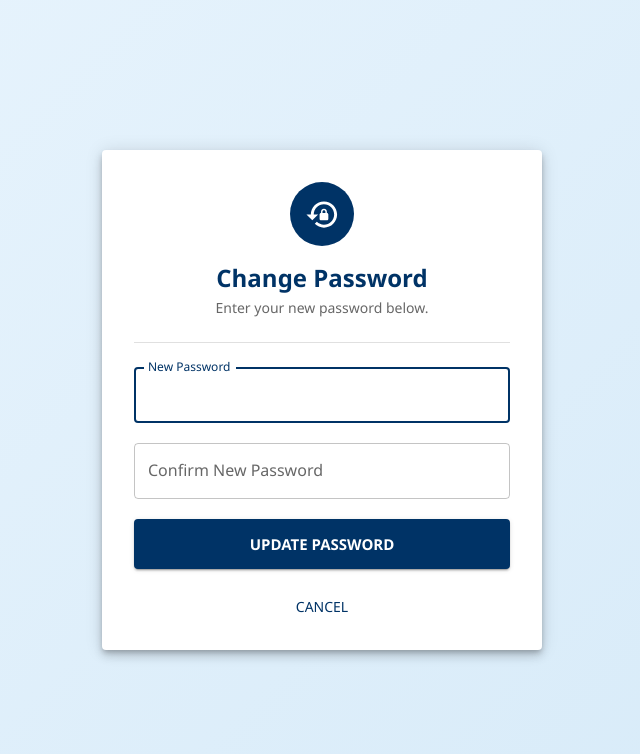
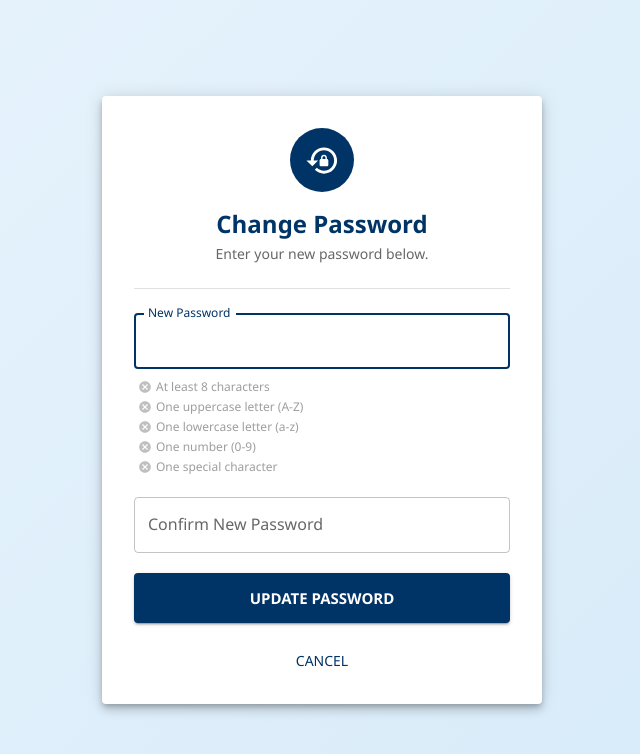
Before and after one commit to deedyondzani/rand-water-frontend, a React (Create React App) app: page /change-password in a window 1280 px wide. Shown: the top 754 px of the page, without its empty margins (318-958 px from the left). Built offline with nearby package versions, Linux system fonts and the light colour scheme; no server answers.

Commit message:
Feat: password policy UI — live rules checklist on ChangePassword + Admin

```diff
--- /dev/null
+++ b/src/components/PasswordField.js
@@ -0,0 +1,82 @@
+import React from 'react';
+import { Box, Typography, TextField } from '@mui/material';
+import CheckCircleIcon from '@mui/icons-material/CheckCircle';
+import CancelIcon from '@mui/icons-material/Cancel';
+
+/**
+ * Validate a password against the backend policy:
+ *   ≥ 8 chars, 1 uppercase, 1 lowercase, 1 digit, 1 special
+ * @returns {string|null} null if valid, otherwise a human-readable error message.
+ */
+export function validatePassword(password) {
+  if (!password) return 'Password is required.';
+  if (password.length < 8) return 'Password must be at least 8 characters.';
+  if (!/[A-Z]/.test(password)) return 'Password must contain at least one uppercase letter (A-Z).';
+  if (!/[a-z]/.test(password)) return 'Password must contain at least one lowercase letter (a-z).';
+  if (!/[0-9]/.test(password)) return 'Password must contain at least one number (0-9).';
+  if (!/[^A-Za-z0-9]/.test(password)) return 'Password must contain at least one special character (e.g. @ # $ ! % ^ & *).';
+  return null;
+}
+
+/**
+ * Reusable password input with live rule checklist.
+ */
+export default function PasswordField({
+  value,
+  onChange,
+  label = 'Password',
+  disabled = false,
+  autoFocus = false,
+  autoComplete = 'new-password',
+  required = false,
+  fullWidth = true,
+  showChecklist = true,
+}) {
+  const rules = [
+    { text: 'At least 8 characters',      ok: value.length >= 8 },
+    { text: 'One uppercase letter (A-Z)', ok: /[A-Z]/.test(value) },
+    { text: 'One lowercase letter (a-z)', ok: /[a-z]/.test(value) },
+    { text: 'One number (0-9)',           ok: /[0-9]/.test(value) },
+    { text: 'One special character',      ok: /[^A-Za-z0-9]/.test(value) },
+  ];
+  const allOk = rules.every((r) => r.ok);
+  const showHint = value.length > 0 && !allOk;
+
+  return (
+    <Box>
+      <TextField
+        label={label}
+        type="password"
+        fullWidth={fullWidth}
+        value={value}
+        onChange={(e) => onChange(e.target.value)}
+        disabled={disabled}
+        autoFocus={autoFocus}
+        autoComplete={autoComplete}
+        required={required}
+        error={showHint}
+        inputProps={{ minLength: 8 }}
+      />
+      {showChecklist && (
+        <Box sx={{ mt: 1, ml: 0.5 }}>
+          {rules.map((r, i) => (
+            <Box key={i} sx={{ display: 'flex', alignItems: 'center', gap: 0.5 }}>
+              {r.ok
+                ? <CheckCircleIcon sx={{ fontSize: 14, color: '#28A743' }} />
+                : <CancelIcon     sx={{ fontSize: 14, color: '#c0c0c0' }} />}
+              <Typography
+                variant="caption"
+                sx={{
+                  color: r.ok ? '#28A743' : '#9e9e9e',
+                  fontWeight: r.ok ? 600 : 400,
+                }}
+              >
+                {r.text}
+              </Typography>
+            </Box>
+          ))}
+        </Box>
+      )}
+    </Box>
+  );
+}
--- a/src/pages/Admin.js
+++ b/src/pages/Admin.js
@@ -11,6 +11,7 @@ import AddIcon from '@mui/icons-material/Add';
 import EditIcon from '@mui/icons-material/Edit';
 import DeleteIcon from '@mui/icons-material/Delete';
 import LockResetIcon from '@mui/icons-material/LockReset';
+import PasswordField, { validatePassword } from '../components/PasswordField';
 import RefreshIcon from '@mui/icons-material/Refresh';
 import CheckCircleIcon from '@mui/icons-material/CheckCircle';
 import CancelIcon from '@mui/icons-material/Cancel';
@@ -294,6 +295,15 @@ function UserDialog({ open, onClose, editingUser, roles }) {
     if (!isEdit && !username.trim()) { alert('Username is required'); return; }
     if (!isEdit && !password.trim()) { alert('Password is required for new users'); return; }
 
+    // Password policy check — only when a password was entered
+    if (password.trim()) {
+      const pwError = validatePassword(password.trim());
+      if (pwError) {
+        alert(pwError);
+        return;
+      }
+    }
+
     const payload = {
       username: username.trim(),
       fullName: fullName.trim(),
@@ -339,12 +349,13 @@ function UserDialog({ open, onClose, editingUser, roles }) {
             value={fullName}
             onChange={(e) => setFullName(e.target.value)}
           />
-          <TextField
+          <PasswordField
             label={isEdit ? 'New Password (leave blank to keep current)' : 'Password'}
-            type="password"
-            fullWidth
             value={password}
-            onChange={(e) => setPassword(e.target.value)}
+            onChange={setPassword}
+            showChecklist={!isEdit || password.length > 0}
+            required={!isEdit}
+            autoComplete={isEdit ? 'new-password' : 'new-password'}
           />
           <FormControl fullWidth>
             <InputLabel>Role</InputLabel>
--- a/src/pages/ChangePassword.js
+++ b/src/pages/ChangePassword.js
@@ -7,6 +7,7 @@ import {
 import LockResetIcon from '@mui/icons-material/LockReset';
 import api from '../api/axios';
 import { useAuth } from '../context/AuthContext';
+import PasswordField, { validatePassword } from '../components/PasswordField';
 
 export default function ChangePassword() {
   const { user, logout } = useAuth();
@@ -22,8 +23,9 @@ export default function ChangePassword() {
   const handleSubmit = async (e) => {
     e.preventDefault();
     setError(null);
-    if (newPassword.length < 4) {
-      setError('Password must be at least 4 characters');
+    const pwError = validatePassword(newPassword);
+    if (pwError) {
+      setError(pwError);
       return;
     }
     if (newPassword !== confirmPassword) {
@@ -95,17 +97,21 @@ export default function ChangePassword() {
 
           <form onSubmit={handleSubmit}>
             <Stack spacing={2.5}>
-              <TextField
-                label="New Password" type="password" fullWidth
+              <PasswordField
+                label="New Password"
                 value={newPassword}
-                onChange={(e) => setNewPassword(e.target.value)}
-                autoFocus disabled={loading || success}
+                onChange={setNewPassword}
+                autoFocus
+                disabled={loading || success}
               />
               <TextField
                 label="Confirm New Password" type="password" fullWidth
                 value={confirmPassword}
                 onChange={(e) => setConfirmPassword(e.target.value)}
                 disabled={loading || success}
+                error={confirmPassword.length > 0 && newPassword !== confirmPassword}
+                helperText={confirmPassword.length > 0 && newPassword !== confirmPassword
+                  ? 'Passwords do not match' : ''}
               />
               <Button
                 type="submit" variant="contained" fullWidth size="large"
```
